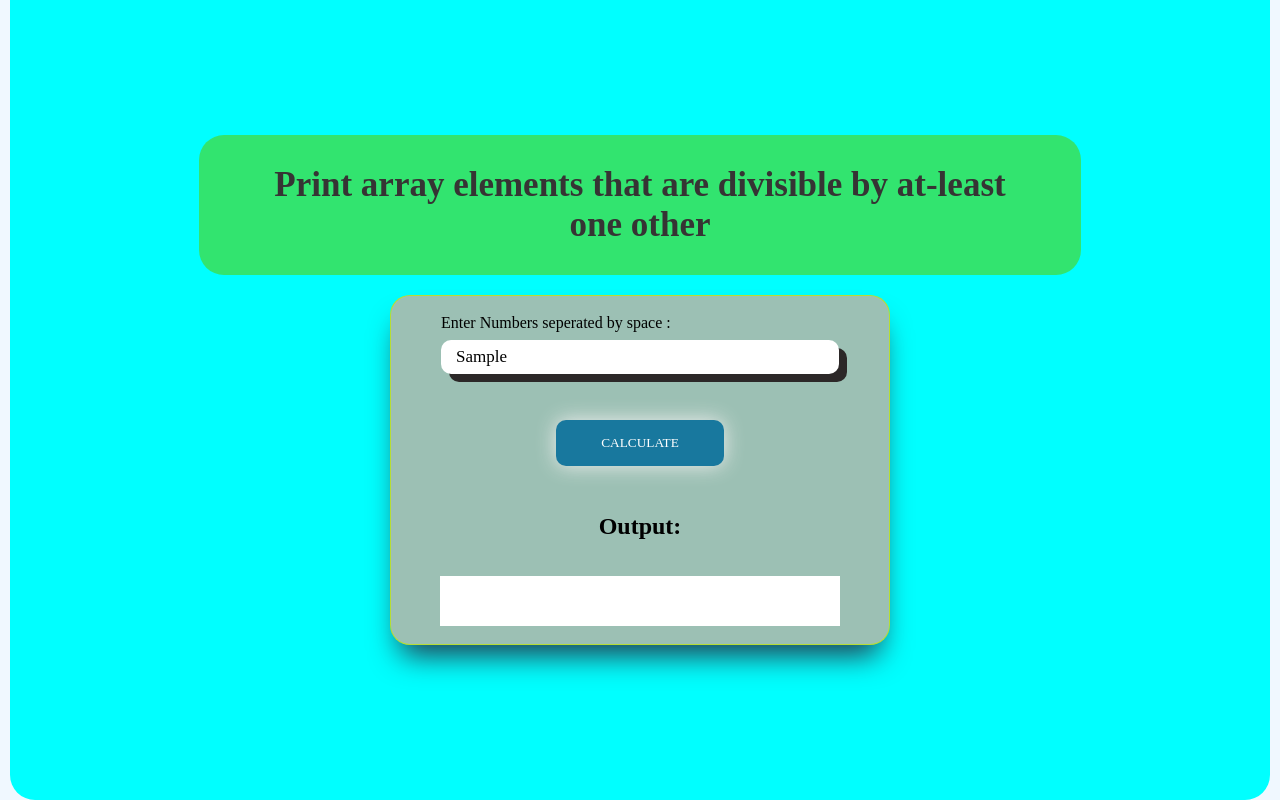
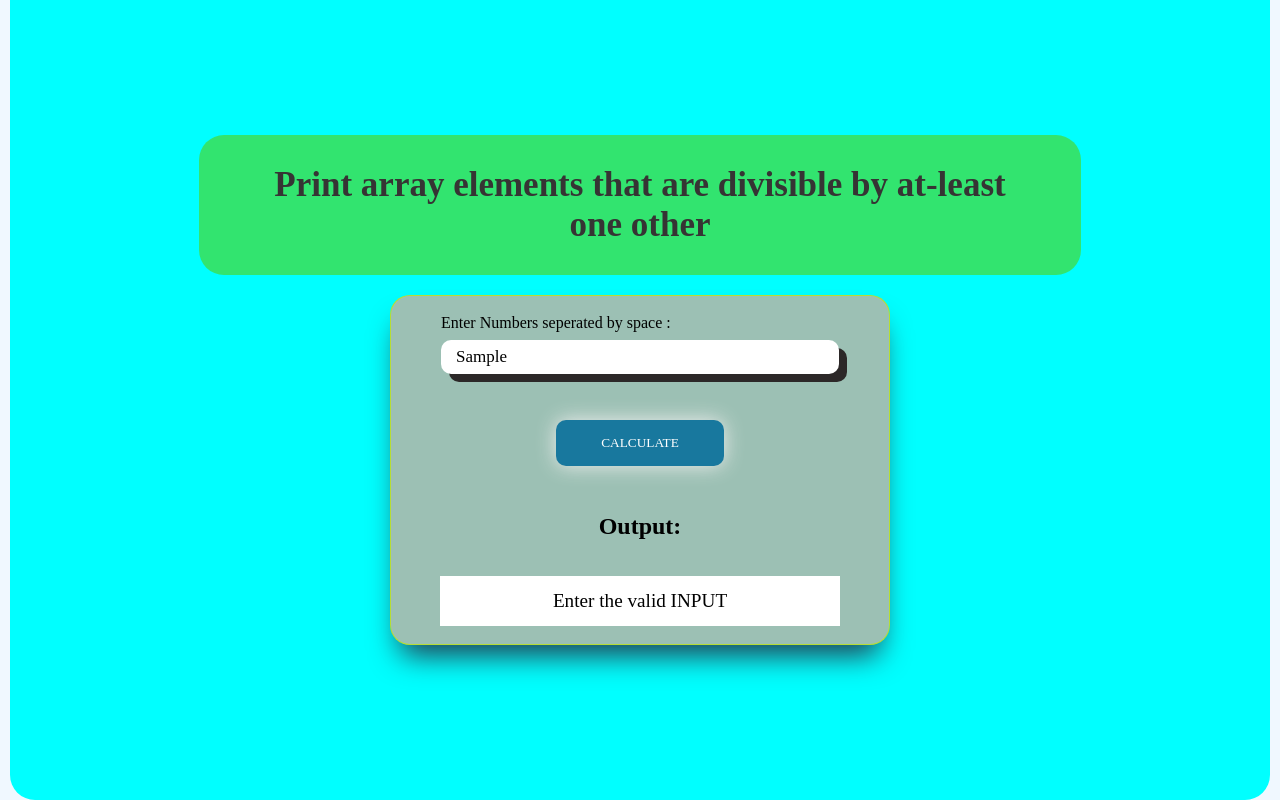
Before and after one commit to shashikant13/CA3, a plain HTML site: page index.html in a window 1280 px wide. Both pictures are taken after typing "Sample" into the empty fields and a click on the button "CALCULATE". Shown: the part 933-1733 px from the top of the page. Drawn offline with Linux system fonts and the light colour scheme.

Commit message:
Update index.html

```diff
--- a/index.html
+++ b/index.html
@@ -125,12 +125,14 @@
           }
         }
         ans.sort((a, b) => a - b);
-        let str="";
+        let str="Enter the valid INPUT";
+        let str1="";
         for (var i = 0; i <ans.length; i++)
         {
-        str+=ans[i]+" ";
+        str1+=ans[i]+" ";
         }
-        return str;
+        if(ans.length==0) return str;
+        return str1;
       }
 
       const btn = document.getElementById("_mybtn");
```
